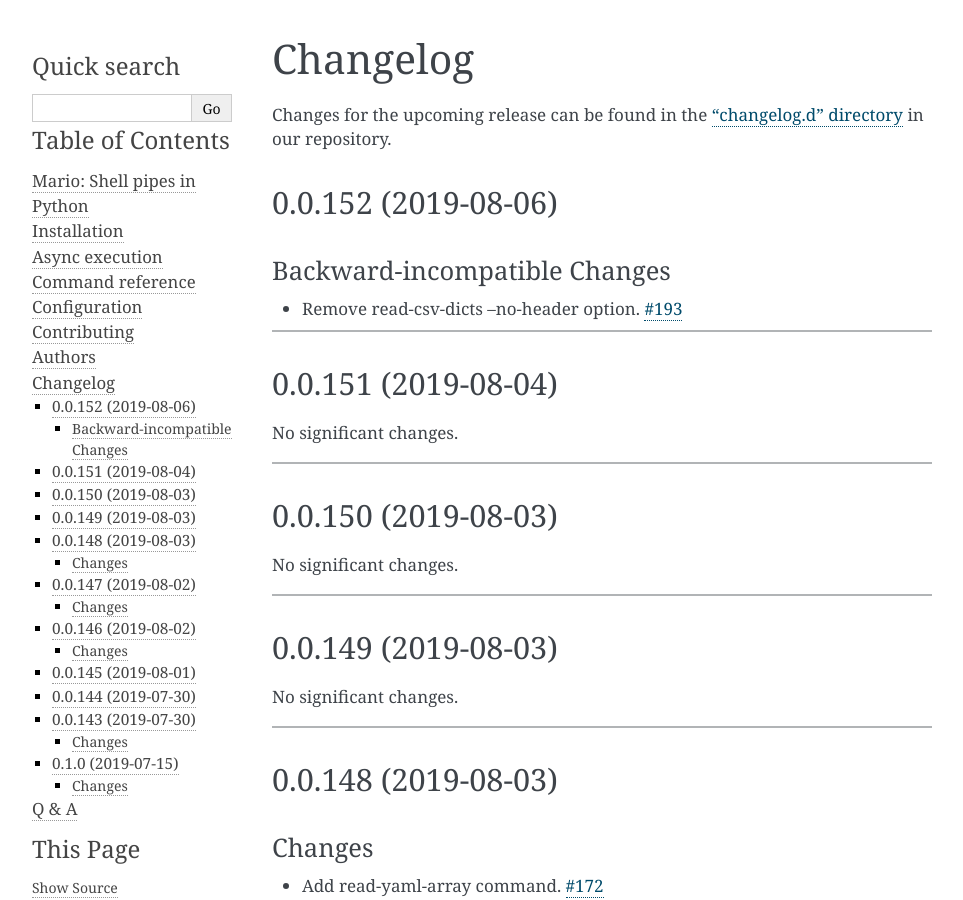
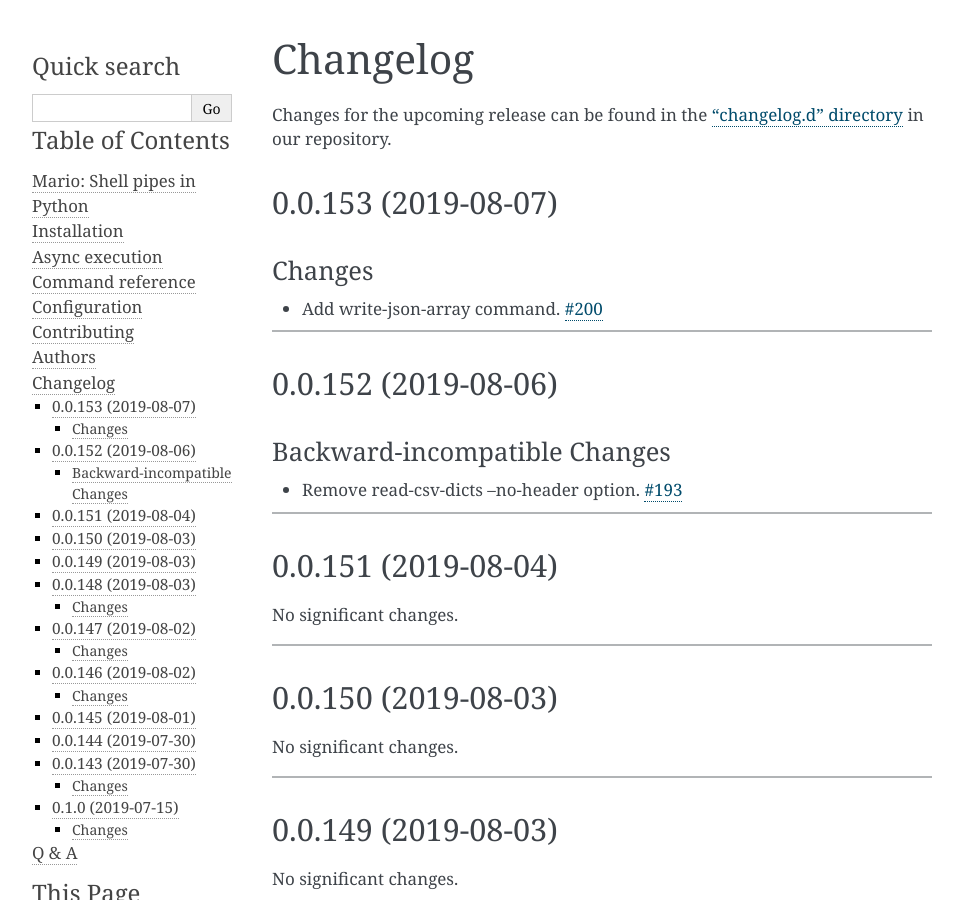
Before and after one commit to python-mario/mario, a Sphinx documentation site: the page built from docs/changelog.rst, in a window 1280 px wide and 900 px high. Shown: the whole window, without its empty margins (148-1111 px from the left). Built offline with Sphinx 7.4.7, drawn with Linux system fonts in a browser that asks for light colours; pages that are not in the unit, such as notebooks, are missing from menus.

Commit message:
Bump version: 0.0.152 → 0.0.153

```diff
--- a/CHANGELOG.rst
+++ b/CHANGELOG.rst
@@ -11,6 +11,20 @@ Changes for the upcoming release can be found in the `"changelog.d" directory <h
    See https://www.python-mario.readthedocs.org/en/latest/contributing.html#changelog for details.
 
 .. towncrier release notes start
+
+0.0.153 (2019-08-07)
+--------------------
+
+
+Changes
+^^^^^^^
+
+- Add write-json-array command.
+  `#200 <https://github.com/python-mario/mario/issues/200>`_
+
+
+----
+
 
 0.0.152 (2019-08-06)
 --------------------
--- a/docs/conf.py
+++ b/docs/conf.py
@@ -32,7 +32,7 @@ project = "mario"
 year = "2019"
 author = "mario contributors"
 copyright = "{0}, {1}".format(year, author)
-version = release = "0.0.152"
+version = release = "0.0.153"
 
 pygments_style = "trac"
 templates_path = ["."]
--- a/setup.py
+++ b/setup.py
@@ -14,7 +14,7 @@ with open(PROJECT_ROOT / "dev-requirements.txt") as f:
 
 setuptools.setup(
     name="mario",
-    version="0.0.152",
+    version="0.0.153",
     description="Shell pipes for Python.",
     long_description=open(PROJECT_ROOT / "README.rst").read(),
     long_description_content_type="text/x-rst",
--- a/src/mario/__init__.py
+++ b/src/mario/__init__.py
@@ -1 +1 @@
-__version__ = "0.0.152"
+__version__ = "0.0.153"
```
Also changed, not shown: .bumpversion.cfg, 1 other file.
